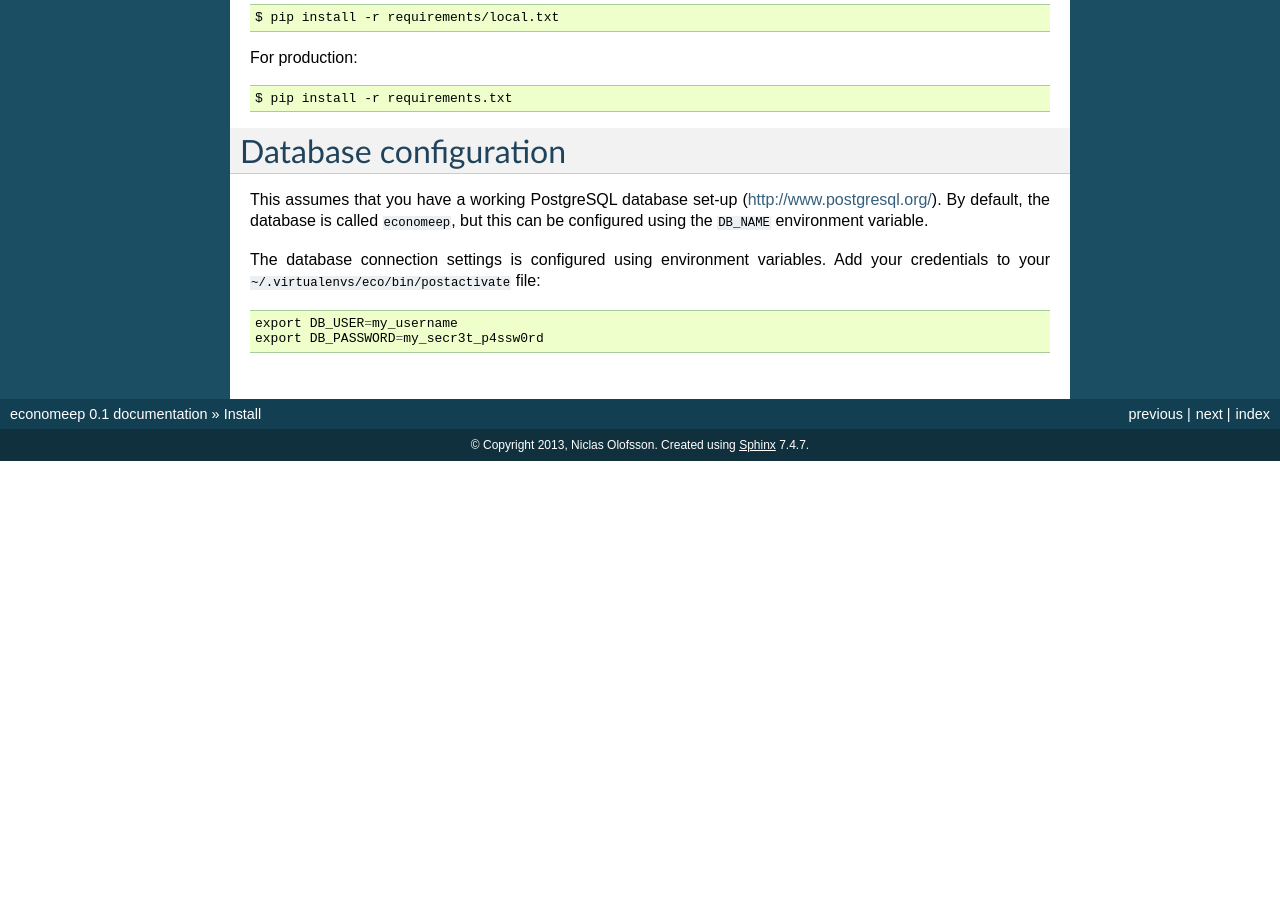
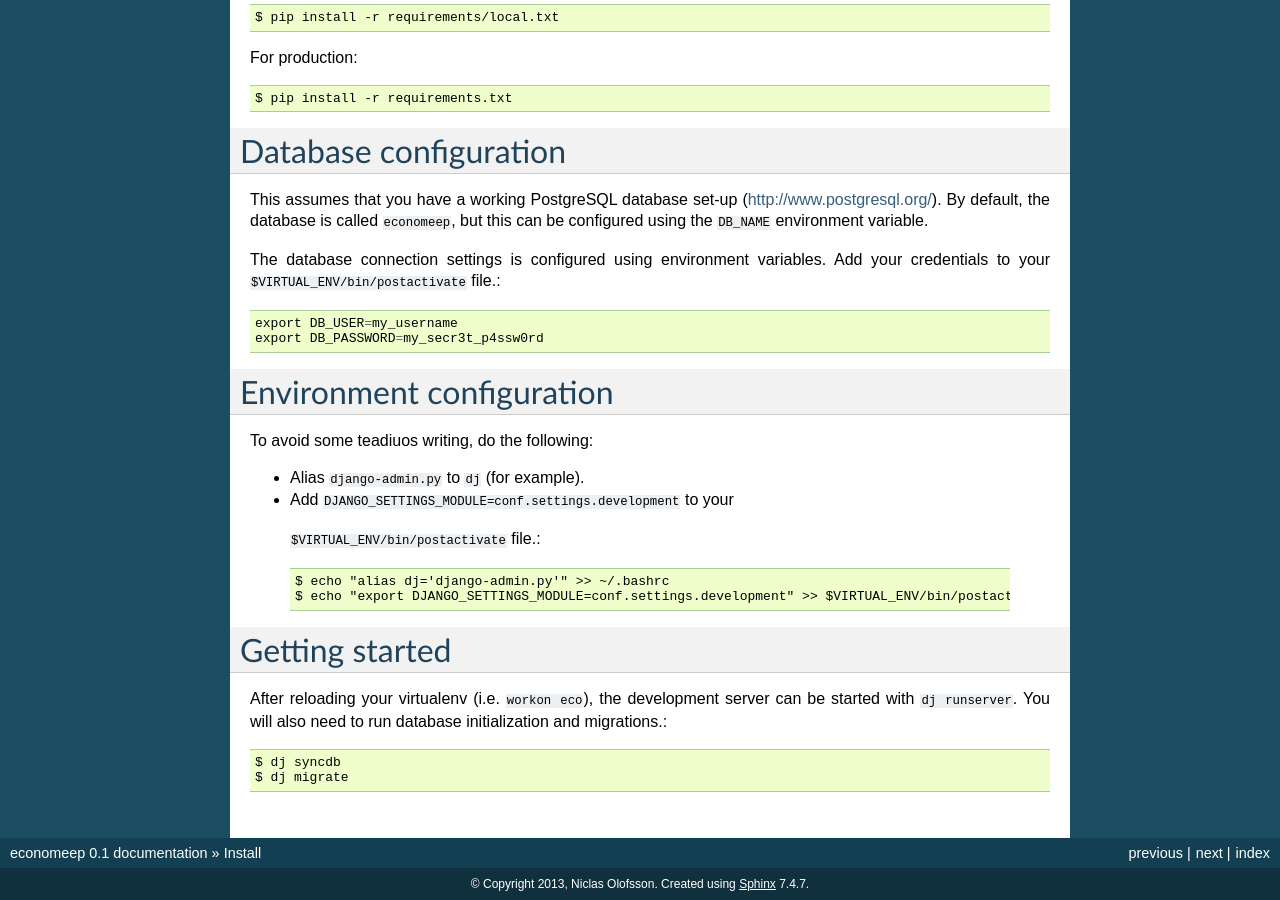
Before and after one commit to nip3o/economeep, a Sphinx documentation site: the page built from docs/install.rst, in a window 1280 px wide and 900 px high, scrolled down 825 px. Built offline with Sphinx 7.4.7, drawn with Linux system fonts in a browser that asks for light colours; pages that are not in the unit, such as notebooks, are missing from menus; before the commit the page ends 1286 px from its top, so only the background shows below that; some of the changed text lies outside the part shown.

Commit message:
More installation docs

```diff
--- a/docs/install.rst
+++ b/docs/install.rst
@@ -26,7 +26,7 @@ Clone the repository
 
 
 Virtualenv with virtualenvwrapper
---------------------------
+----------------------------------
 
 In Linux and Mac OSX, you can install virtualenvwrapper (http://virtualenvwrapper.readthedocs.org/en/latest/),
 which will take care of managing your virtual environments and adding the
@@ -58,7 +58,30 @@ This assumes that you have a working PostgreSQL database set-up
 but this can be configured using the ``DB_NAME`` environment variable.
 
 The database connection settings is configured using environment variables.
-Add your credentials to your ``~/.virtualenvs/eco/bin/postactivate`` file::
+Add your credentials to your ``$VIRTUAL_ENV/bin/postactivate`` file.::
 
     export DB_USER=my_username
     export DB_PASSWORD=my_secr3t_p4ssw0rd
+
+
+Environment configuration
+==========================
+To avoid some teadiuos writing, do the following:
+
+* Alias ``django-admin.py`` to ``dj`` (for example).
+* Add ``DJANGO_SETTINGS_MODULE=conf.settings.development`` to your
+ ``$VIRTUAL_ENV/bin/postactivate`` file.::
+
+    $ echo "alias dj='django-admin.py'" >> ~/.bashrc
+    $ echo "export DJANGO_SETTINGS_MODULE=conf.settings.development" >> $VIRTUAL_ENV/bin/postactivate
+
+
+Getting started
+================
+
+After reloading your virtualenv (i.e. ``workon eco``), the development server
+can be started with ``dj runserver``. You will also need to run database
+initialization and migrations.::
+
+    $ dj syncdb
+    $ dj migrate
```
